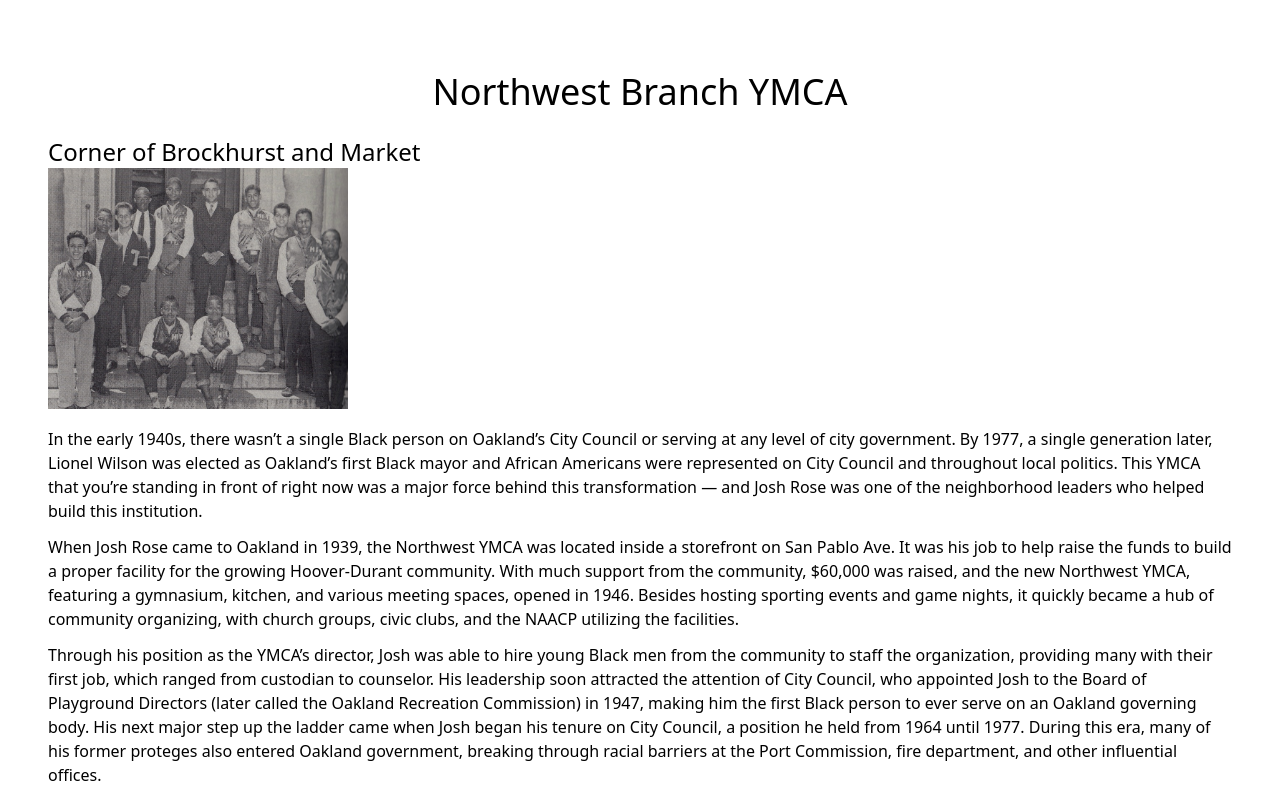
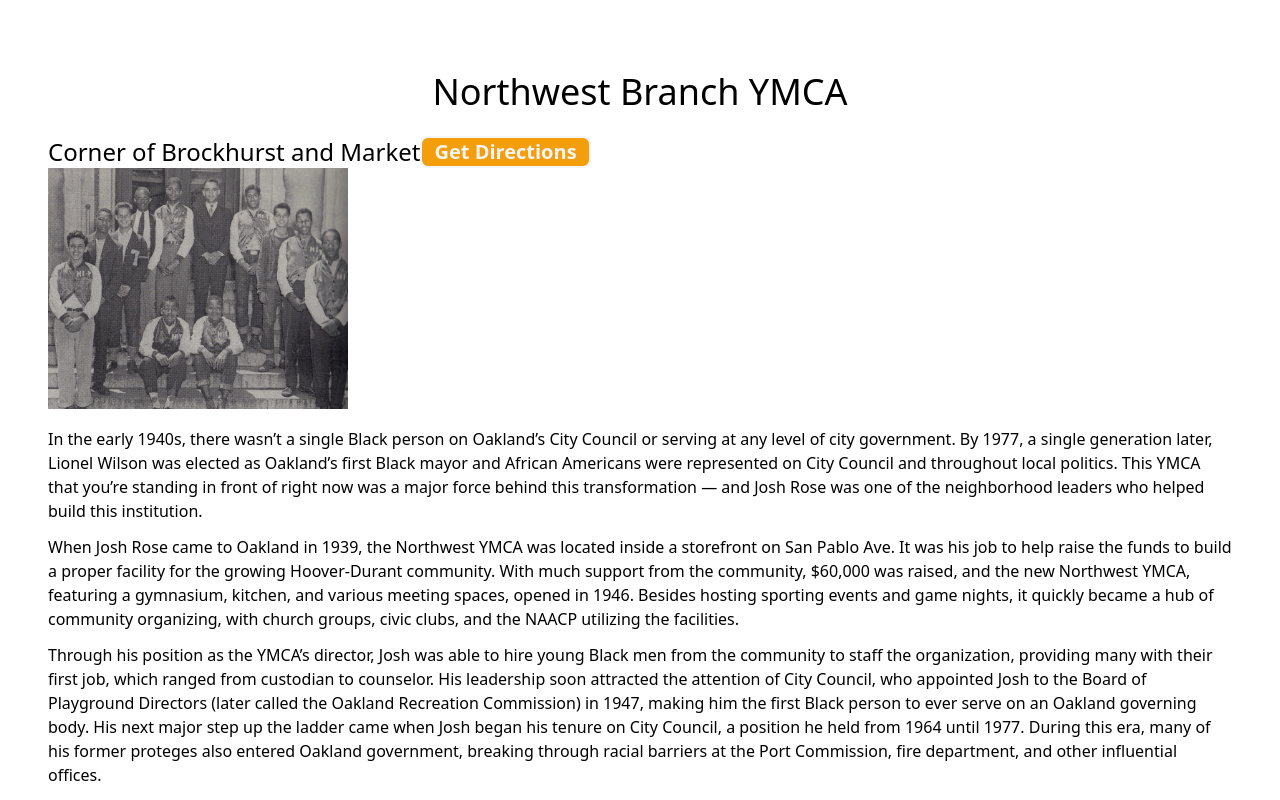
Before and after one commit to travis/black-liberation-tour, a Next.js app: page /places/ymca in a window 1280 px wide. Shown: the top 800 px of the page. Built offline with nearby package versions, Linux system fonts and the light colour scheme.

Commit message:
add directions button to each page

```diff
--- /dev/null
+++ b/components/DirectionsButton.jsx
@@ -0,0 +1,12 @@
+export default function DirectionsButton({to, from}){
+  const query = from ? (
+    `engine=fossgis_osrm_foot&route=${from.lat}%2C${from.lng}%3B${to.lat}%2C${to.lng}`
+  ) : (
+    `to=${to.lat}%2C${to.lng}`
+  )
+    return (
+      <a href={`https://www.openstreetmap.org/directions?${query}`} className="btn">
+        Get Directions
+      </a>
+    )
+}
--- /dev/null
+++ b/lib/data.js
@@ -0,0 +1,22 @@
+const thirtiethAndWest = [37.820064, -122.273499]
+export const center = thirtiethAndWest;
+
+
+
+export const tourLocations = [
+  [37.817330852742, -122.27412728836, "St. Augustine's Episcopal Church", "2624 West Street", "st-augustines"],
+  [37.819864610235, -122.27185963988, "Annette Miller", "682 30th Street", "annette-miller"],
+  [37.82336033834,  -122.27013845278, "Surrounded by Freeways", "34th and Martin Luther King, Jr. Way", "freeways"],
+  [37.823640732162, -122.27132017791, "Delilah Beasley House", "705 34th Street", "delilah-beasley-house"],
+  [37.822756447119, -122.27385750675, "C.L. Dellums", "829 Brockhurst", "cl-dellums"],
+  [37.823201695257, -122.27571344477, "Northwest Branch YMCA", "Market and Brockhurst", "ymca"],
+  [37.820612790318, -122.27630889563, "North Oakland Branch Library", "30th and San Pablo", "north-oakland-library"],
+  [37.821904350144, -122.27679258347, "Flint's Bar-B-Q", "3114 San Pablo Avenue", "flints"]
+]
+
+export const tourStop = tourLocations.reduce(
+  (m, [lat, lng, name, address, slug]) => {
+    m[slug] = {lat, lng, name, address}
+    return m
+  },
+ {})
--- a/pages/places/annette-miller.jsx
+++ b/pages/places/annette-miller.jsx
@@ -1,14 +1,17 @@
-import Head from 'next/head'
 import Image from 'next/image'
 import Link from 'next/link'
+import DirectionsButton from '../../components/DirectionsButton'
+import { tourStop } from '../../lib/data'
 
 export default function Home() {
   return (
     <div className="">
       <main className="p-12">
         <h1 className="text-4xl text-center p-6">Annette Miller</h1>
-        <h3 className="text-2xl">682 30th St, Oakland</h3>
-
+        <div className="flex">
+          <h3 className="text-2xl">682 30th St, Oakland</h3>
+          <DirectionsButton from={tourStop['st-augustines']} to={tourStop['annette-miller']} />
+        </div>
         <Image className="float-right" src="/places/annette-miller.jpg" height={200} width={300} />
 
         <p className="my-3">
@@ -27,7 +30,7 @@
           Back in 2006, Annette’s uncle had refinanced that house and then died unexpectedly without leaving a will. When the bank eventually learned of this situation in 2014, they attempted to evict the Miller family. However, drawing upon her skills as a community organizer, Annette sought assistance from the Department of Veterans Affairs and ACCE (Alliance of Californians for Community Empowerment), to challenge the foreclosure. Click the button below to hear the story of what happened during Annete’s showdown with a massive international financial institution.
         </p>
         <audio controls className="my-12">
-          <source src="/audio/flints.mp3" type="audio/mpeg" />
+          <source src="/audio/annette-miller.mp3" type="audio/mpeg" />
           Your browser does not support the audio element.
         </audio>
         <Link href="/places/freeways">
--- a/pages/places/cl-dellums.jsx
+++ b/pages/places/cl-dellums.jsx
@@ -1,13 +1,17 @@
-import Head from 'next/head'
 import Image from 'next/image'
 import Link from 'next/link'
+import DirectionsButton from '../../components/DirectionsButton'
+import { tourStop } from '../../lib/data'
 
 export default function Home() {
   return (
     <div className="">
       <main className="p-12">
         <h1 className="text-4xl text-center p-6">C.L. Dellums</h1>
-        <h3 className="text-2xl">829 Brockhurst</h3>
+        <div className="flex">
+          <h3 className="text-2xl">829 Brockhurst</h3>
+          <DirectionsButton from={tourStop['delilah-beasley-house']} to={tourStop['cl-dellums']} />
+        </div>
 
         <Image className="float-right" src="/places/cl-dellums.jpg" height={200} width={300} />
 
--- a/pages/places/delilah-beasley-house.jsx
+++ b/pages/places/delilah-beasley-house.jsx
@@ -1,14 +1,17 @@
-import Head from 'next/head'
 import Image from 'next/image'
 import Link from 'next/link'
+import DirectionsButton from '../../components/DirectionsButton'
+import { tourStop } from '../../lib/data'
 
 export default function Home() {
   return (
     <div className="">
       <main className="p-12">
         <h1 className="text-4xl text-center p-6">Delilah Beasley House</h1>
-        <h3 className="text-2xl">705 34th Street</h3>
-
+        <div className="flex">
+          <h3 className="text-2xl">705 34th Street</h3>
+          <DirectionsButton from={tourStop['freeways']} to={tourStop['delilah-beasley-house']} />
+        </div>
         <Image className="float-right" src="/places/delilah-beasley-house.jpg" height={380} width={300} />
 
         <p className="my-3">
--- a/pages/places/freeways.jsx
+++ b/pages/places/freeways.jsx
@@ -1,13 +1,17 @@
-import Head from 'next/head'
 import Image from 'next/image'
 import Link from 'next/link'
+import DirectionsButton from '../../components/DirectionsButton'
+import { tourStop } from '../../lib/data'
 
 export default function Home() {
   return (
     <div className="">
       <main className="p-12">
         <h1 className="text-4xl text-center p-6">Surrounded By Freeways</h1>
-        <h3 className="text-2xl">34th and Martin Luther King, Jr. Way</h3>
+        <div className="flex">
+          <h3 className="text-2xl">34th and Martin Luther King, Jr. Way</h3>
+          <DirectionsButton from={tourStop['annette-miller']} to={tourStop['freeways']} />
+        </div>
 
         <Image className="float-right" src="/places/freeways.jpg" height={200} width={300} />
 
--- a/pages/places/north-oakland-library.jsx
+++ b/pages/places/north-oakland-library.jsx
@@ -1,13 +1,17 @@
-import Head from 'next/head'
 import Image from 'next/image'
 import Link from 'next/link'
+import DirectionsButton from '../../components/DirectionsButton'
+import { tourStop } from '../../lib/data'
 
 export default function Home() {
   return (
     <div className="">
       <main className="p-12">
         <h1 className="text-4xl text-center p-6">North Oakland Branch Library</h1>
-        <h3 className="text-2xl">30th and San Pablo</h3>
+        <div className="flex">
+          <h3 className="text-2xl">30th and San Pablo</h3>
+          <DirectionsButton from={tourStop['ymca']} to={tourStop['north-oakland-library']} />
+        </div>
 
         <Image className="float-right" src="/places/north-oakland-library.jpg" height={200} width={300} />
 
--- a/pages/places/st-augustines.jsx
+++ b/pages/places/st-augustines.jsx
@@ -1,13 +1,19 @@
 import Head from 'next/head'
 import Image from 'next/image'
 import Link from 'next/link'
+import { tourStop } from "../../lib/data"
+import DirectionsButton from "../../components/DirectionsButton"
+
 
 export default function Home() {
   return (
     <div className="">
       <main className="p-12">
         <h1 className="text-4xl text-center p-6">St Augustine's Episcopal Church</h1>
-        <h3 className="text-2xl">525 29th Street</h3>
+        <div className="flex">
+          <h3 className="text-2xl">525 29th Street</h3>
+          <DirectionsButton to={tourStop["st-augustines"]} />
+        </div>
 
         <Image className="float-right" src="/places/st-augustines.jpg" height={200} width={300} />
 
--- a/pages/places/ymca.jsx
+++ b/pages/places/ymca.jsx
@@ -1,13 +1,17 @@
-import Head from 'next/head'
 import Image from 'next/image'
 import Link from 'next/link'
+import DirectionsButton from '../../components/DirectionsButton'
+import { tourStop } from '../../lib/data'
 
 export default function Home() {
   return (
     <div className="">
       <main className="p-12">
         <h1 className="text-4xl text-center p-6">Northwest Branch YMCA</h1>
-        <h3 className="text-2xl">Corner of Brockhurst and Market</h3>
+        <div className="flex">
+          <h3 className="text-2xl">Corner of Brockhurst and Market</h3>
+          <DirectionsButton from={tourStop['cl-dellums']} to={tourStop['ymca']} />
+        </div>
 
         <Image className="float-right" src="/places/ymca.jpg" height={241} width={300} />
 
@@ -28,7 +32,7 @@
           Press PLAY below to hear Mary Ellen Butler discuss the history of the Northwest Branch YMCA as an incubator of rising Black leadership.
         </p>
         <audio controls className="my-12">
-          <source src="/audio/ymca.mp3" type="audio/mpeg"/>
+          <source src="/audio/ymca.mp3" type="audio/mpeg" />
           Your browser does not support the audio element.
         </audio>
         <Link href="/places/north-oakland-library">
--- a/pages/tour.jsx
+++ b/pages/tour.jsx
@@ -2,19 +2,7 @@
 import Link from 'next/link'
 import Map from '../components/Map'
 
-const thirtiethAndWest = [37.820064, -122.273499]
-
-
-const tourLocations = [
-  [37.817330852742, -122.27412728836, "St. Augustine's Episcopal Church", "2624 West Street", "st-augustines"],
-  [37.819864610235, -122.27185963988, "Annette Miller", "682 30th Street", "annette-miller"],
-  [37.82336033834,  -122.27013845278, "Surrounded by Freeways", "34th and Martin Luther King, Jr. Way", "freeways"],
-  [37.823640732162, -122.27132017791, "Delilah Beasley House", "705 34th Street", "delilah-beasley-house"],
-  [37.822756447119, -122.27385750675, "C.L. Dellums", "829 Brockhurst", "cl-dellums"],
-  [37.823201695257, -122.27571344477, "Northwest Branch YMCA", "Market and Brockhurst", "ymca"],
-  [37.820612790318, -122.27630889563, "North Oakland Branch Library", "30th and San Pablo", "north-oakland-library"],
-  [37.821904350144, -122.27679258347, "Flint's Bar-B-Q", "3114 San Pablo Avenue", "flints"]
-]
+import { center, tourLocations } from "../lib/data"
 
 
 export default function Home() {
@@ -22,7 +10,7 @@
     <div className="">
       <main className="p-12">
         <h1 className="text-6xl text-center p-6">Black Liberation Walking Tour</h1>
-        <Map className="h-96" zoom={15} center={thirtiethAndWest} markers={tourLocations}/>
+        <Map className="h-96" zoom={15} center={center} markers={tourLocations}/>
         <div className="mt-12 flex flex-row">
         <Link href="/places/st-augustines">
             <a className="p-6">
```
Also changed, not shown: pages/places/flints.jsx (+9 -5 lines).
